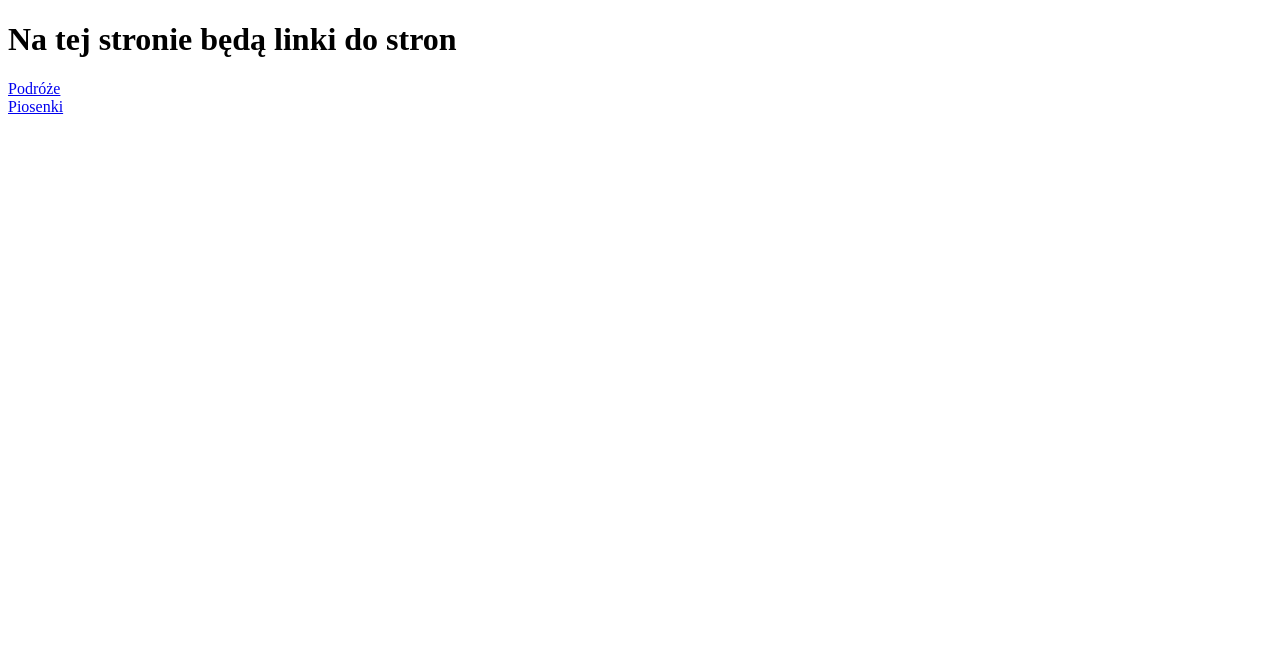
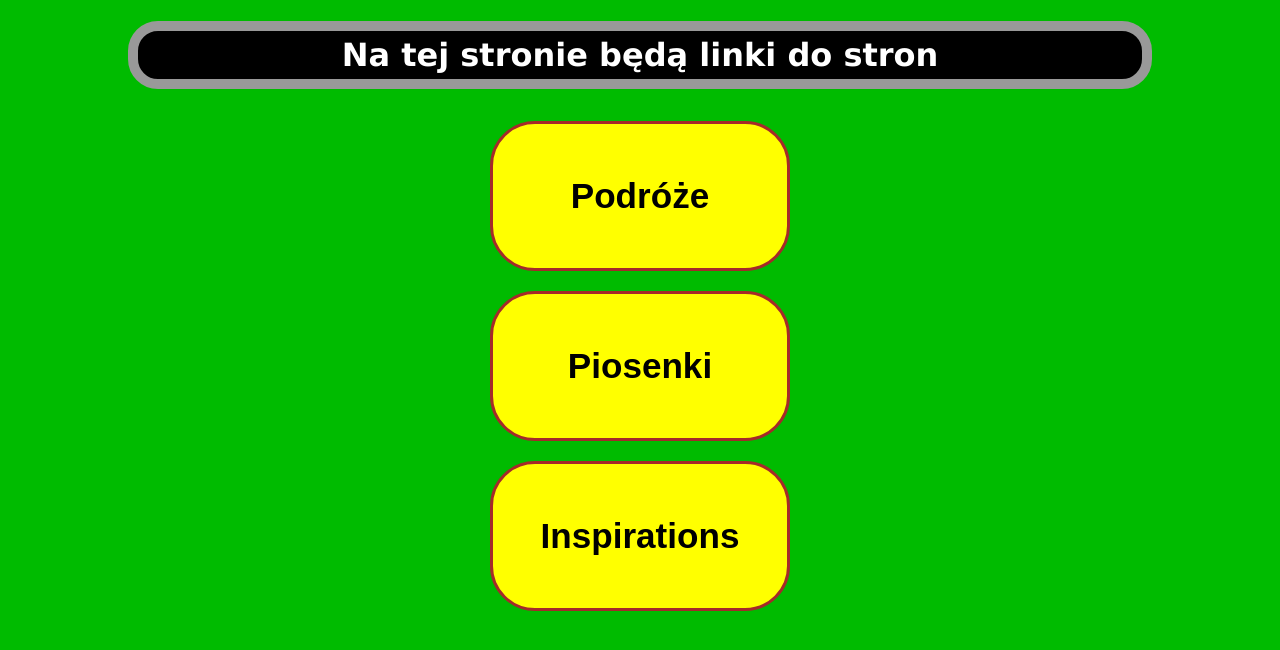
Before and after one commit to marzaw81122/marzaw81122.github.io, a plain HTML site: page index.html in a window 1280 px wide. Drawn offline with Linux system fonts and the light colour scheme.

Commit message:
Aktualizuje index.html

```diff
--- a/index.html
+++ b/index.html
@@ -3,10 +3,46 @@
 	<head>
 		<meta charset="utf-8"/>
 		<title>Index</title>
+		<style>
+			body{
+				background-color: #00bb00;
+				text-align: center;
+				margin:0;
+				padding-left:10%;
+				padding-right:10%;
+				color: white;
+				font-family: verdana;
+			}
+			h1 {
+				background-color: black;
+				border:10px #999 solid;
+				border-radius:30px;
+				padding: 5px;
+			}
+			.buton {
+				background-color: yellow;
+				border: 3px brown solid;
+				margin: 10px;
+				width: 300px;
+				height: 150px;
+				border-radius: 45px;
+				font-size: 30px;
+			}
+			.buton:hover {
+				background-color:purple;
+				border-color:blue;
+				color:white;
+				width: 400px;
+				height: 200px;
+				font-size:40px;
+				border-width: 5px;
+			}
+		</style>
 	</head>
 	<body>
-		<h1>Na tej stronie będą linki do stron</h1>
-		<a href="travel/travel.html">Podróże</a><br>
-		<a href="songs/songs.html">Piosenki</a>
+		<header><h1>Na tej stronie będą linki do stron</h1></header>
+		<div><button type="button" onclick="window.location.href='travel/travel.html'" class="buton"><h3>Podróże</h3></button></div>
+		<div><button type="button" onclick="window.location.href='songs/songs.html'" class="buton"><h3>Piosenki</h3></button></div>
+		<div><button type="button" onclick="window.location.href='inspirations/inspirations.html'" class="buton"><h3>Inspirations</h3></button></div>
 	</body>
 </html>
```
